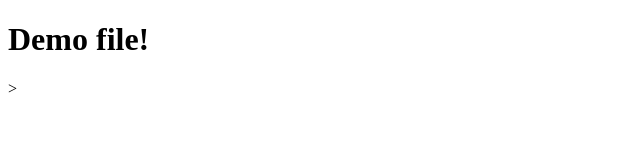
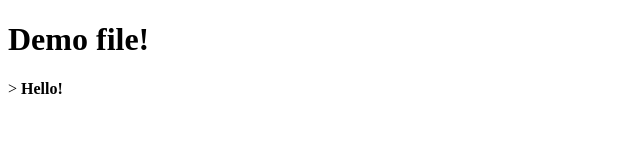
Before and after one commit to vaspant21/demo, a plain HTML site: page index.html in a window 1280 px wide. Shown: the full height of the page, 0-640 px from the left. Drawn offline with Linux system fonts and the light colour scheme.

Commit message:
Greetings added.

```diff
--- a/index.html
+++ b/index.html
@@ -8,5 +8,6 @@
 </head>
 <body>
    <h1>Demo file!</h1>>
+   <strong>Hello!</strong>
 </body>
 </html>
```
